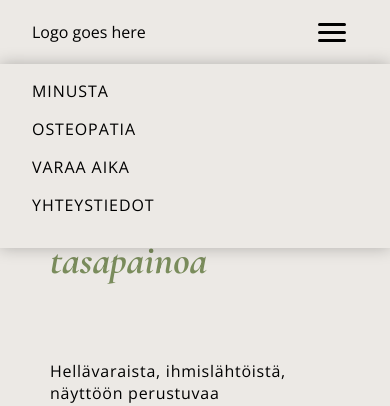
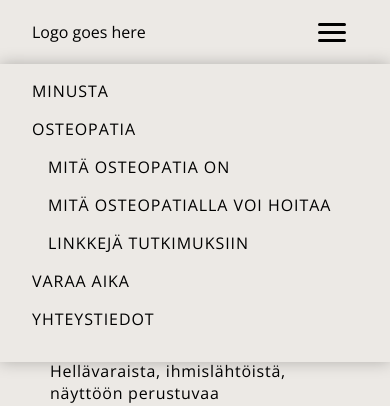
Before and after one commit to elsalindholm/osteopath-page, a React (Vite) app: page / in a window 390 px wide. Both pictures are taken after a click on the button 332 px from the left and 32 px from the top of the page. Shown: the top 406 px of the page. Built offline with nearby package versions, Linux system fonts and the light colour scheme.

Commit message:
navbar work

```diff
--- a/src/assets/scss/navbar.scss
+++ b/src/assets/scss/navbar.scss
@@ -32,6 +32,33 @@
   }
 }
 
+.nav-dropdown {
+  position: relative;
+}
+
+.nav-dropdown__button {
+  background: transparent;
+  border: none;
+  padding: 0;
+  font: inherit;
+  cursor: pointer;
+}
+
+.nav-dropdown__menu {
+  position: absolute;
+  top: 100%;
+  left: 0;
+  margin-top: 8px;
+  display: flex;
+  flex-direction: column;
+  gap: 12px;
+  padding: 16px;
+  min-width: 220px;
+  background-color: $background--light;
+  box-shadow: 0px 0px 15px rgb(0 0 0 / 25%);
+  white-space: nowrap;
+}
+
 .burger-menu-button {
   display: none;
   padding: 12px;
@@ -57,6 +84,13 @@
     gap: 16px;
     box-shadow: 0px 0px 15px rgb(0 0 0 / 25%);
   }
+
+  .mobile-nav-container__sublinks {
+    display: flex;
+    flex-direction: column;
+    gap: 16px;
+    padding-left: 16px;
+  }
 }
 
 .burger-menu {
--- a/src/components/NavBar.tsx
+++ b/src/components/NavBar.tsx
@@ -1,24 +1,50 @@
 import { useState } from "react";
 import "../assets/scss/navbar.scss";
 
-const navLinks = [
-  { href: "#minusta", label: "Minusta" },
-  { href: "#osteopatia", label: "Osteopatia" },
-  { href: "#varaa-aika", label: "Varaa aika" },
-  { href: "#yhteystiedot", label: "Yhteystiedot" },
+const osteopatiaLinks = [
+  { href: "#osteopatia", label: "Mitä osteopatia on" },
+  { href: "#hoito", label: "Mitä osteopatialla voi hoitaa" },
+  { href: "#", label: "Linkkejä tutkimuksiin" },
 ];
 
 const NavBar = () => {
   const [mobileNavOpen, setMobileNavOpen] = useState(false);
+  const [osteopatiaOpen, setOsteopatiaOpen] = useState(false);
   return (
     <div className="navbar-container">
       <div>Logo goes here</div>
       <div className="nav-link-container">
-        {navLinks.map(({ href, label }) => (
-          <a key={href} className="nav-link" href={href}>
+        <a className="nav-link" href="#minusta">
+          Minusta
+        </a>
+        <div className="nav-dropdown">
+          <button
+            className="nav-link nav-dropdown__button"
+            onClick={() => setOsteopatiaOpen(!osteopatiaOpen)}
+          >
+            Osteopatia
+          </button>
+          {osteopatiaOpen && (
+            <div className="nav-dropdown__menu">
+              {osteopatiaLinks.map(({ href, label }) => (
+                <a
+                  key={label}
+                  className="nav-link"
+                  href={href}
+                  onClick={() => setOsteopatiaOpen(false)}
+                >
                   {label}
                 </a>
               ))}
+            </div>
+          )}
+        </div>
+        <a className="nav-link" href="#varaa-aika">
+          Varaa aika
+        </a>
+        <a className="nav-link" href="#yhteystiedot">
+          Yhteystiedot
+        </a>
       </div>
       <button
         className="burger-menu-button"
@@ -32,9 +58,24 @@ const NavBar = () => {
       </button>
       {mobileNavOpen && (
         <div className="mobile-nav-container">
-          {navLinks.map(({ href, label }) => (
           <a
-              key={href}
+            className="nav-link"
+            href="#minusta"
+            onClick={() => setMobileNavOpen(false)}
+          >
+            Minusta
+          </a>
+          <a
+            className="nav-link"
+            href="#osteopatia"
+            onClick={() => setMobileNavOpen(false)}
+          >
+            Osteopatia
+          </a>
+          <div className="mobile-nav-container__sublinks">
+            {osteopatiaLinks.map(({ href, label }) => (
+              <a
+                key={label}
                 className="nav-link"
                 href={href}
                 onClick={() => setMobileNavOpen(false)}
@@ -43,6 +84,21 @@ const NavBar = () => {
               </a>
             ))}
           </div>
+          <a
+            className="nav-link"
+            href="#varaa-aika"
+            onClick={() => setMobileNavOpen(false)}
+          >
+            Varaa aika
+          </a>
+          <a
+            className="nav-link"
+            href="#yhteystiedot"
+            onClick={() => setMobileNavOpen(false)}
+          >
+            Yhteystiedot
+          </a>
+        </div>
       )}
     </div>
   );
```
Lines whose indentation alone changed are shown as unchanged.
